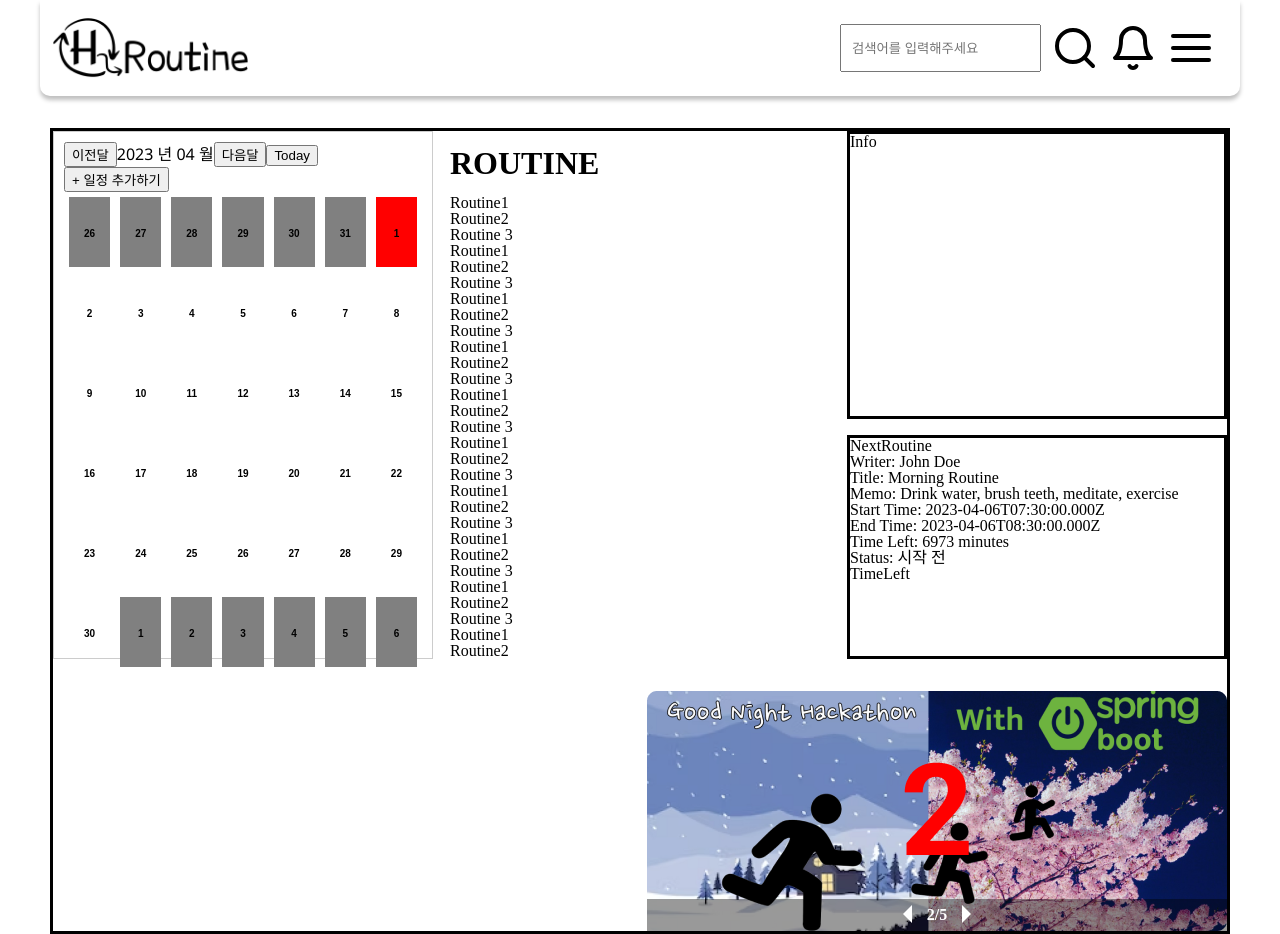
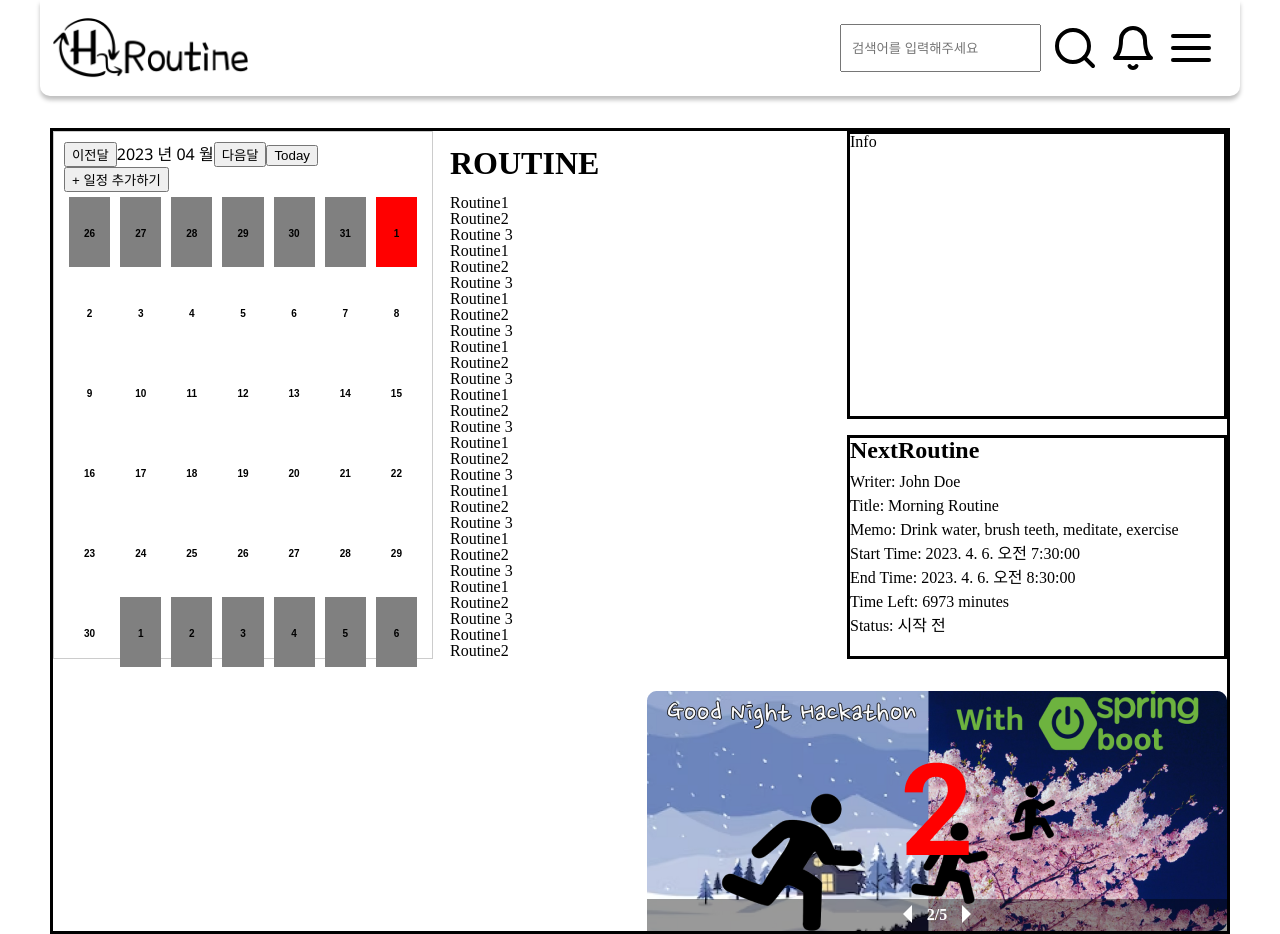
Before and after one commit to Techeer-FM-Studio/frontend, a Next.js app: page / in a window 1280 px wide. Built offline with nearby package versions, Linux system fonts and the light colour scheme.

Commit message:
feat: 남은 시간 표시하기

```diff
--- a/src/components/routine/NextRoutineLayout.tsx
+++ b/src/components/routine/NextRoutineLayout.tsx
@@ -53,12 +53,18 @@ const NextRoutineLayout = () => {
         <p>Writer: {mockNextRoutineData.writer}</p>
         <p>Title: {mockNextRoutineData.title}</p>
         <p>Memo: {mockNextRoutineData.memo}</p>
-        <p>Start Time: {new Date(mockNextRoutineData.startAt).toISOString()}</p>
-        <p>End Time: {new Date(mockNextRoutineData.endAt).toISOString()}</p>
+        <p>
+          Start Time:{' '}
+          {new Date(mockNextRoutineData.startAt).toLocaleString('ko-KR')}
+          {/* 기존 데이터 : UTC Time, 07:30분이라고 뜨는데 오후 4시 20분에 확인 해보았더니 10분 전이라고 한다던가 */}
+        </p>
+        <p>
+          End Time:{' '}
+          {new Date(mockNextRoutineData.endAt).toLocaleString('ko-KR')}
+        </p>
         <p>Time Left: {timeLeft} minutes</p>
         <p>Status: {routineStatus}</p>
       </div>
-      <div className={styles.TimeLeft}>TimeLeft</div>
     </div>
   );
 };
--- a/src/styles/components/routine/NextRoutineLayout.module.scss
+++ b/src/styles/components/routine/NextRoutineLayout.module.scss
@@ -2,4 +2,40 @@
   width: 38rem;
   height: 22.4rem;
   border: solid black;
+  .SelectMenu {
+    font-size: 24px;
+    font-weight: bold;
+    margin-bottom: 12px;
+  }
+
+  .RoutineInfo {
+    width: 100%;
+    margin-bottom: 24px;
+
+    p {
+      margin-bottom: 8px;
+      font-size: 16px;
+
+      &:last-child {
+        margin-bottom: 0;
+      }
+
+      &.Time {
+        font-size: 24px;
+        font-weight: bold;
+      }
+
+      &.Status {
+        font-size: 16px;
+        font-weight: bold;
+      }
+    }
+  }
+
+  .TimeLeft {
+    width: 100%;
+    font-size: 16px;
+    font-weight: bold;
+    text-align: center;
+  }
 }
```
